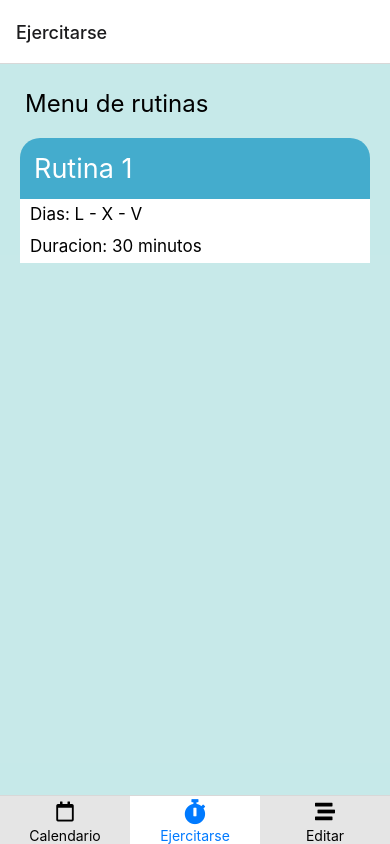
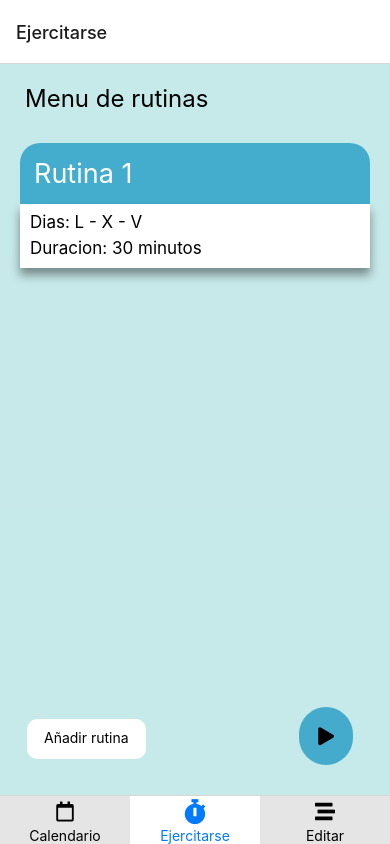
Before and after one commit to juanp-ctrl/App_Isometricos, a React Native app in the folder IsoEjercicios/: screen /Ejercitarse in a window 390 px wide. Built offline with nearby package versions, Linux system fonts and the light colour scheme.

Commit message:
Version con las tarjetas y botones definidos en la vista principal

```diff
--- a/IsoEjercicios/views/Menu_rutinas.js
+++ b/IsoEjercicios/views/Menu_rutinas.js
@@ -9,11 +9,17 @@ import {
   Pressable
 } from 'react-native';
 
+import FontAwesome5 from 'react-native-vector-icons/FontAwesome5';
+
+
 const Menu_rutinas = ({navigation}) => {
 
   const [rutinas, setRutinas] = useState([
     { nombre: "Rutina "+1,
-      data : [`Dias: ${"L - X - V"}`, `Duracion: ${30} minutos`]}
+      data : [
+        {Dias: `${"L - X - V"}`,
+        Duracion: `${30} minutos`}
+      ]}
   ])
 
   const [Refresh, setRefresher] = useState(false);
@@ -22,7 +28,10 @@ const Menu_rutinas = ({navigation}) => {
     setRefresher(true);
     setRutinas([...rutinas,
       { nombre: "Rutina "+(rutinas.length+1),
-        data : [`Dias: ${rutinas.length+1}-1`, `Descripcion: ${rutinas.length+1}-2`]}]);
+      data : [
+        {Dias: `${"L - X - V"}`,
+        Duracion: `${30} minutos`}
+      ]}]);
     setRefresher(false);
   }
 
@@ -79,7 +88,10 @@ const Menu_rutinas = ({navigation}) => {
           sections={rutinas}
 
           renderItem = {({ item }) => (
-            <Text style={styles.contenido_tarjeta}>{item}</Text>
+            <View style={styles.contenido_tarjeta}>
+              <Text style={styles.texto_tarjetas}>Dias: {item.Dias}</Text>
+              <Text style={styles.texto_tarjetas}>Duracion: {item.Duracion}</Text>
+            </View>
           )}
 
           renderSectionHeader = {({section}) => (
@@ -92,13 +104,26 @@ const Menu_rutinas = ({navigation}) => {
           )}
         />
 
+        {/* Contenedor de los dos botones */}
+        <View style={styles.contenedor_botones}>
+          <View style={styles.contenedor_añadir}>
+            <TouchableOpacity style={styles.boton_añadir} onPress={() => {navigation.navigate("Editar")}}>
+              <Text style={styles.texto_boton_añadir}>Añadir rutina</Text>
+            </TouchableOpacity>
+          </View>
+          <View style={styles.contenedor_play}>
+            <TouchableOpacity style={styles.boton_play}>
+              <FontAwesome5
+                  name = {"play"}
+                  size = {18}
+                  color = {"black"}
+                  style = {styles.icono_boton_play}
+                />
+            </TouchableOpacity>
+          </View>
+        </View>
+
       </View>
-
-      //Lista de las opciones de rutinas
-
-      //Boton de añadir rutina
-
-      //Boton de darle play a la rutina
     )
   }
 
@@ -109,34 +134,79 @@ const Menu_rutinas = ({navigation}) => {
     },
     titulo_principal:{
       color: "black",
-      paddingTop: 25,
+      paddingTop: 20,
       paddingLeft: 25,
+      paddingBottom: 10,
       fontSize: 24
     },
     texto:{
       color: "black",
-      fontSize: 20
-    },
-    boton:{
-      backgroundColor: "aqua",
-      padding: 14,
-      borderRadius: 10,
-      margin: 10
+      fontSize: 14
     },
     contenido_tarjeta: {
-      fontSize: 17,
       marginLeft: 20,
       marginRight: 20,
       paddingTop: 5,
       paddingLeft: 10,
       paddingBottom: 7,
       backgroundColor: "white",
-      color: "black"
+      shadowColor: "#000",
+      shadowOffset: {
+        width: 0,
+        height: 7,
+      },
+      shadowOpacity: 0.41,
+      shadowRadius: 9.11,
+
+      elevation: 14,
+    },
+    texto_tarjetas:{
+      fontSize: 17,
+      color: "black",
+      paddingBottom: 3,
+      paddingTop: 3
     },
     titulo_rutinas: {
       color: "white",
       margin: 14,
       fontSize: 27
+    },
+    contenedor_botones: {
+      flexDirection: 'row'
+    },
+    contenedor_añadir: {
+      flex: 1,
+      flexDirection: 'row',
+    },
+    contenedor_play: {
+      flex: 1,
+      flexDirection: 'row-reverse',
+    },
+    boton_añadir:{
+      backgroundColor: "white",
+      borderRadius: 10,
+      marginLeft: 27,
+      marginBottom: 30,
+      marginTop: 39,
+      height: 40
+    },
+    boton_play:{
+      backgroundColor: "#2ba0c8d6",
+      padding: 14,
+      borderRadius: 50,
+      marginBottom: 30,
+      marginTop: 27,
+      marginRight: 37
+    },
+    texto_boton_añadir:{
+      color: "black",
+      fontSize: 14,
+      paddingLeft: 17,
+      paddingRight: 17,
+      paddingTop: 10
+    },
+    icono_boton_play:{
+      padding: 5
     }
   });
 
```
